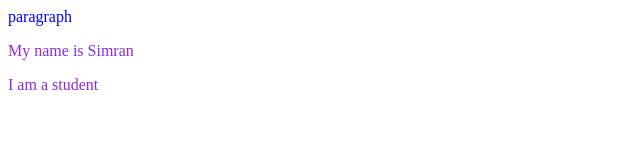
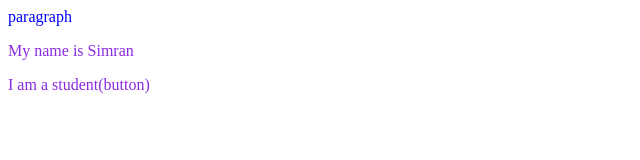
Before and after one commit to SIMRAN-crypto-code/localrepo, a plain HTML site: page index.html in a window 1280 px wide. Shown: the full height of the page, 0-640 px from the left. Drawn offline with Linux system fonts and the light colour scheme.

```diff
--- a/index.html
+++ b/index.html
@@ -9,6 +9,6 @@
 <body>
     <h>paragraph</h>
     <p>My name is Simran</p>
-    <p>I am a student</p>
+    <p>I am a student(button)</p>
 </body>
 </html>
```
